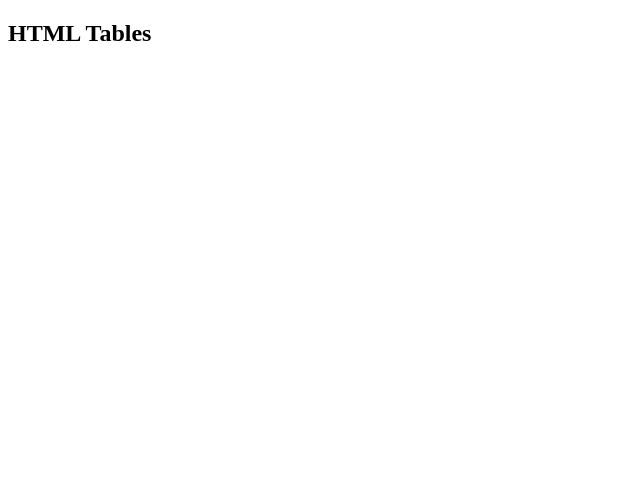
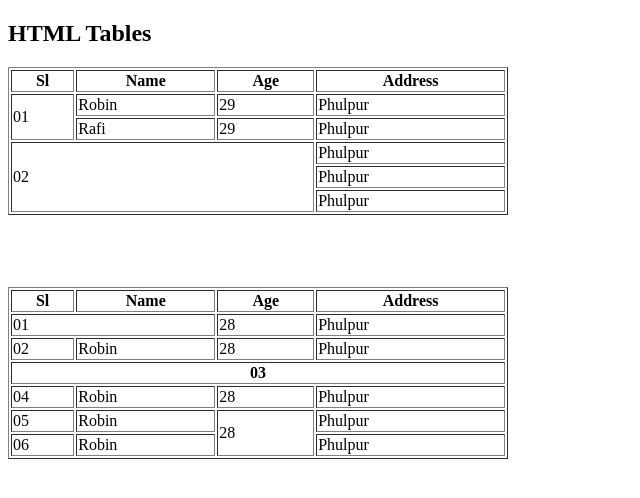
Before and after one commit to robin604680/class-2-maxsop, a plain HTML site: page index.html in a window 1280 px wide. Shown: the whole page, without its empty margins (0-640 px from the left). Drawn offline with Linux system fonts and the light colour scheme.

Commit message:
added table row & colspan

```diff
--- a/index.html
+++ b/index.html
@@ -8,5 +8,77 @@
 </head>
 <body>
     <h2>HTML Tables</h2>
+    <table border="border" width="500px" >
+        <tr>
+            <th >Sl</th>
+            <th>Name</th>
+            <th>Age</th>
+            <th>Address</th>
+        </tr>
+        <tr>
+            <td rowspan="2">01</td>
+            <td>Robin</td>
+            <td>29</td>
+            <td>Phulpur</td>
+        </tr>
+        <tr>
+            <td>Rafi</td>
+            <td>29</td>
+            <td>Phulpur</td>
+        </tr>
+        <tr>
+            <td rowspan="3" colspan="3">02</td>
+            <td>Phulpur</td>
+        </tr>
+        <tr>
+            <td>Phulpur</td>
+        </tr>
+        <tr>
+            <td>Phulpur</td>
+        </tr>
+    </table>
+ <br><br>
+ <br><br>
+
+    <table border="border" width="500px">
+        <tr>
+            <th >Sl</th>
+            <th>Name</th>
+            <th>Age</th>
+            <th>Address</th>
+        </tr>
+        <tr>
+            <td colspan="2">01</td>
+            <td>28</td>
+            <td>Phulpur</td>
+        </tr>
+        <tr>
+            <td>02</td>
+            <td>Robin</td>
+            <td>28</td>
+            <td>Phulpur</td>
+        </tr>
+        <tr>
+            <th colspan="4">03</th>
+        </tr>
+        <tr>
+            <td>04</td>
+            <td>Robin</td>
+            <td>28</td>
+            <td>Phulpur</td>
+        </tr>
+        <tr>
+            <td>05</td>
+            <td>Robin</td>
+            <td rowspan="2">28</td>
+            <td>Phulpur</td>
+        </tr>
+        <tr>
+            <td>06</td>
+            <td>Robin</td>
+            <td>Phulpur</td>
+
+        </tr>
+    </table>
 </body>
 </html>
```
